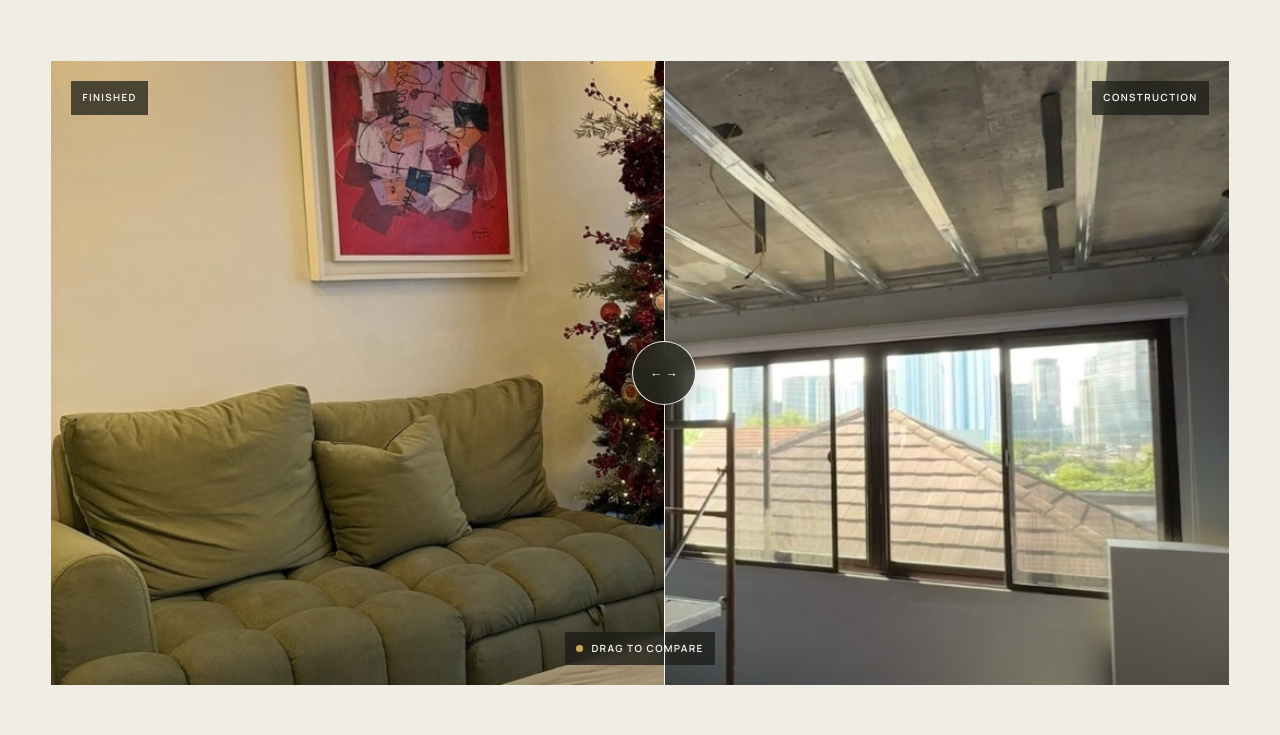
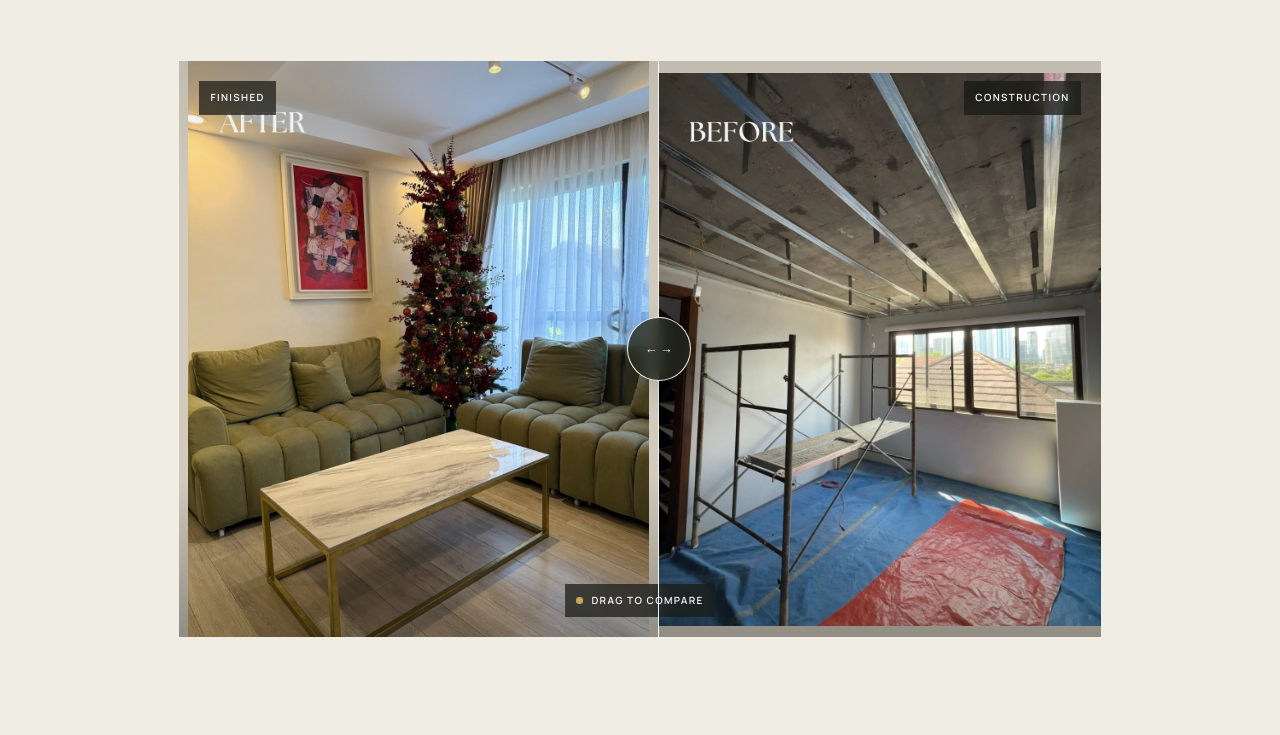
Before and after one commit to EmYours/primaconstruk, a plain HTML site: page index.html in a window 1280 px wide. Shown: the part 4645-5380 px from the top of the page. Drawn offline with nearby package versions, Linux system fonts and the light colour scheme.

Commit message:
Show complete rooms in desktop comparison

```diff
--- a/index.css
+++ b/index.css
@@ -737,9 +737,11 @@ ol {
 
 .comparison {
     position: relative;
-    width: 100%;
-    height: min(62vw, 78vh, 54rem);
-    min-height: 32rem;
+    width: min(100%, calc(min(72vh, 50rem) * 1.6));
+    height: min(72vh, 50rem);
+    min-height: 0;
+    margin-right: auto;
+    margin-left: auto;
     overflow: hidden;
     background: #c9c4ba;
     cursor: ew-resize;
@@ -757,19 +759,21 @@ ol {
 
 .comparison-before,
 .comparison-after {
-    object-fit: cover;
-    object-position: center 46%;
+    object-fit: contain;
+    object-position: center;
+    background: #d1cabd;
 }
 
 .comparison-after-wrap {
     z-index: 1;
     width: 50%;
     overflow: hidden;
+    background: #d1cabd;
     will-change: width;
 }
 
 .comparison-after {
-    width: auto;
+    width: 100%;
     max-width: none;
 }
 
@@ -2301,6 +2305,12 @@ ol {
         left: .8rem;
     }
 
+    .comparison-before,
+    .comparison-after {
+        object-fit: cover;
+        object-position: center 46%;
+    }
+
     .comparison-status span,
     .comparison-hint {
         padding: .48rem .58rem;
--- a/index.html
+++ b/index.html
@@ -158,7 +158,7 @@
                 <p>Move the divider to compare the room during construction with the finished residence.</p>
             </div>
             <div class="comparison reveal" id="comparison">
-                <img class="comparison-before" src="assets/l-residence/before.jpeg" alt="L Residence living room during construction" loading="lazy">
+                <img class="comparison-before" id="beforeImage" src="assets/l-residence/before.jpeg" alt="L Residence living room during construction" loading="lazy">
                 <div class="comparison-after-wrap" id="afterWrap">
                     <img class="comparison-after" id="afterImage" src="assets/l-residence/after.jpg" alt="Completed L Residence living room" loading="lazy">
                 </div>
--- a/index.js
+++ b/index.js
@@ -9,6 +9,7 @@ const scrollProgress = document.getElementById('scrollProgress');
 const parallaxImages = document.querySelectorAll('.material-wide img, .material-tall img, .studio-visual img');
 const comparison = document.getElementById('comparison');
 const comparisonRange = document.getElementById('comparisonRange');
+const beforeImage = document.getElementById('beforeImage');
 const afterWrap = document.getElementById('afterWrap');
 const afterImage = document.getElementById('afterImage');
 const comparisonLine = document.getElementById('comparisonLine');
@@ -134,12 +135,15 @@ let comparisonVisible = false;
 let comparisonInterrupted = false;
 
 function syncComparison() {
-    if (!comparison || !comparisonRange || !afterWrap || !afterImage || !comparisonLine) return;
+    if (!comparison || !comparisonRange || !beforeImage || !afterWrap || !afterImage || !comparisonLine) return;
     const value = clamp(Number(comparisonRange.value), 0, 100);
     const width = comparison.getBoundingClientRect().width;
+    const splitView = window.innerWidth > 820;
 
     afterWrap.style.width = `${value}%`;
-    afterImage.style.width = `${width}px`;
+    beforeImage.style.left = splitView ? `${value}%` : '0';
+    beforeImage.style.width = splitView ? `${100 - value}%` : '100%';
+    afterImage.style.width = splitView ? '100%' : `${width}px`;
     comparisonLine.style.left = `${value}%`;
     comparisonRange.setAttribute('aria-valuetext', `${Math.round(value)}% of the finished room revealed`);
 }
```
